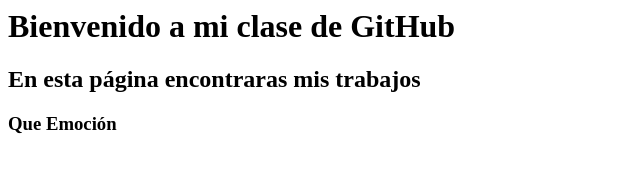
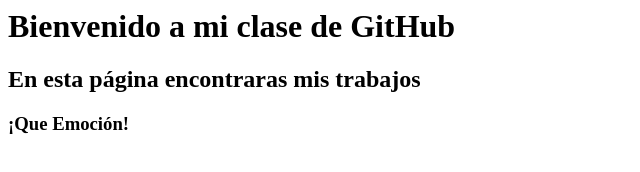
Before and after one commit to Jhosamik/PaginaWeb, a plain HTML site: page Index.html in a window 1280 px wide. Shown: the full height of the page, 0-640 px from the left. Drawn offline with Linux system fonts and the light colour scheme.

Commit message:
Update Index.html

```diff
--- a/Index.html
+++ b/Index.html
@@ -7,6 +7,6 @@
     <body>
         <h1>Bienvenido a mi clase de GitHub</h1>
         <h2>En esta página encontraras mis trabajos</h2>
-        <h3>Que Emoción</h3>
+        <h3>¡Que Emoción!</h3>
     </body>
 </html>
```
